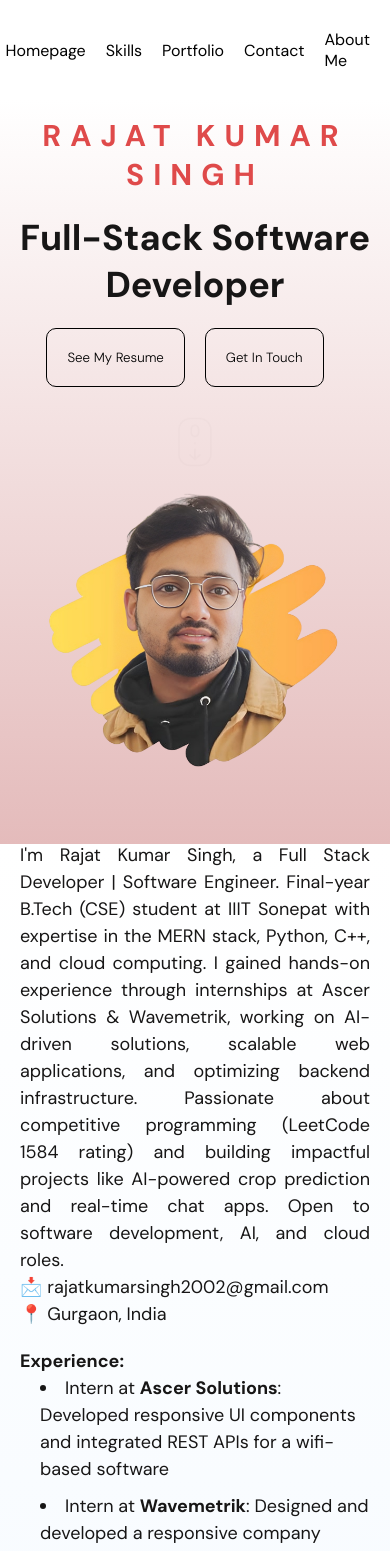
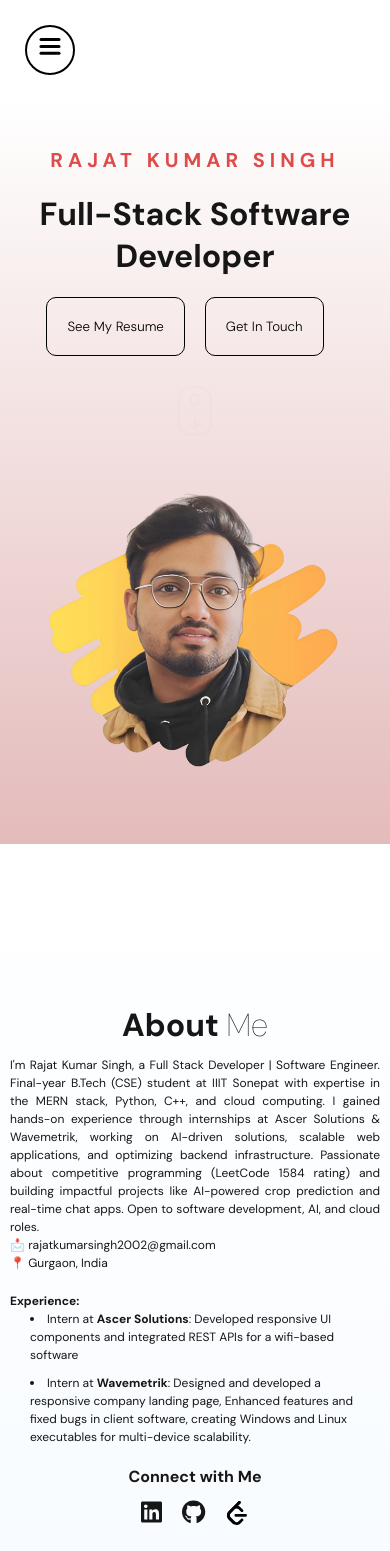
Before and after one commit to L3gacyRajat/My-Portfolio-React, a React (Vite) app: page / in a window 390 px wide. Shown: the top 1551 px of the page. Built offline with nearby package versions, Linux system fonts and the light colour scheme.

Commit message:
responsive fixes

```diff
--- a/src/Components/About/about.scss
+++ b/src/Components/About/about.scss
@@ -29,7 +29,7 @@
             font-size: 96px;
             font-weight: 100;
             @include mobile{
-                font-size: 36px;
+                font-size: 32px;
             }
         }
 
@@ -48,6 +48,8 @@
     @include mobile{
         flex-direction: column;
         width: 100%;
+        gap:20px;
+        padding: 10px;
     }
     .image{
         img{
@@ -75,6 +77,10 @@
         p{
             font-size: 18px;
             line-height: 1.5;
+            @include mobile{
+                font-size: 12px;
+                line-height: none;
+            }
 
             ul{
                 list-style: disc inside;
@@ -90,7 +96,7 @@
   .socialMedia{
     margin-top: -10px;
     @include mobile{
-        margin-top: 10px;
+        margin-top: 0px;
     }
     text-align: center;
     h3{
--- a/src/Components/Hero/hero.scss
+++ b/src/Components/Hero/hero.scss
@@ -33,12 +33,16 @@
                 // color: rebeccapurple;
                 color: rgb(223, 74, 74);
                 letter-spacing: 9px;
+                @include mobile{
+                    font-size: 20px;
+                    letter-spacing: 5px;
+                }
             }
 
             h1{
                 font-size: 76px;
                 @include mobile{
-                    font-size: 36px;
+                    font-size: 32px;
                 }
             }
 
--- a/src/Components/Navbar/Navbar.jsx
+++ b/src/Components/Navbar/Navbar.jsx
@@ -1,10 +1,14 @@
 import "./navbar.scss";
 import { motion } from "framer-motion";
+import Sidebar from "../Sidebar/Sidebar";
 
 export default function Navbar() {
   const items = ["Homepage", "Skills", "Portfolio", "Contact", "About Me"];
   return (
     <div className="navbar">
+      <div className="sidebar">
+        <Sidebar />
+      </div>
       <div className="wrapper">
         <motion.span
           initial={{ opacity: 0, scale: 0.5 }}
--- a/src/Components/Navbar/navbar.scss
+++ b/src/Components/Navbar/navbar.scss
@@ -3,6 +3,13 @@
     height: 100px;
     background: white;
     color:black;
+    .sidebar{
+        display: none;
+        @include mobile{
+            display: block;
+            cursor: pointer;
+        }
+    }
     .wrapper{
         max-width: 1366px;
         margin: auto;
@@ -28,6 +35,9 @@
             display: flex;
             gap: 20px;
             align-items: center;
+            @include mobile{
+                display: none;
+            }
 
             img{
                 height: 18px;
```
